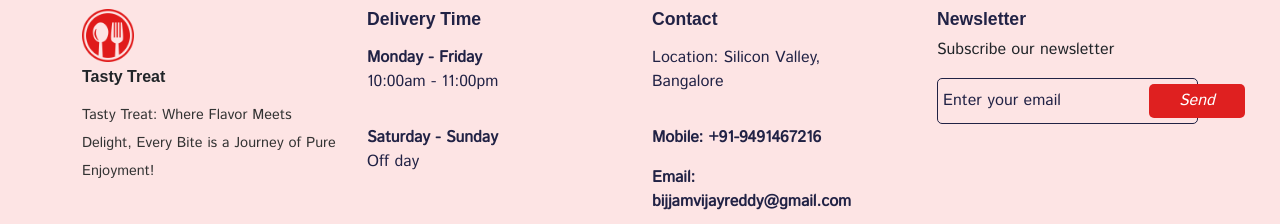
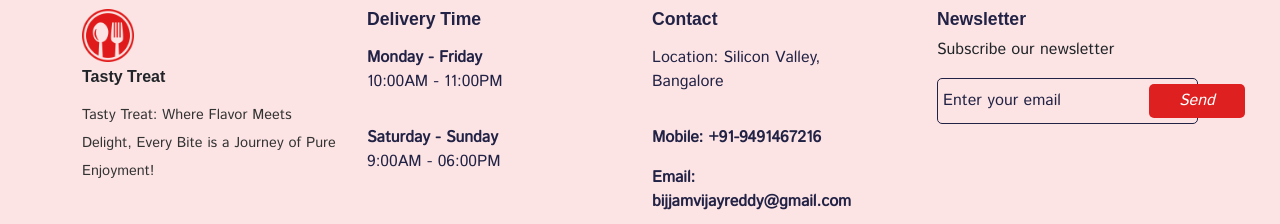
Before and after one commit to BijjamVijayReddy/food-delivery-app-static, a React (Create React App) app: page /home in a window 1280 px wide. Shown: the part 3970-4194 px from the top of the page. Built offline with nearby package versions, Linux system fonts and the light colour scheme; a web font is replaced by a local one.

Commit message:
date is Added

```diff
--- a/src/components/footer/Footer.js
+++ b/src/components/footer/Footer.js
@@ -56,12 +56,12 @@ const Footer = () => {
             <ListGroup className="deliver__time-list">
               <ListGroupItem className=" delivery__time-item border-0 ps-0">
                 <span>Monday - Friday</span>
-                <p>10:00am - 11:00pm</p>
+                <p>10:00AM - 11:00PM</p>
               </ListGroupItem>
 
               <ListGroupItem className=" delivery__time-item border-0 ps-0">
                 <span>Saturday - Sunday</span>
-                <p>Off day</p>
+                <p>9:00AM - 06:00PM</p>
               </ListGroupItem>
             </ListGroup>
           </Col>
```
